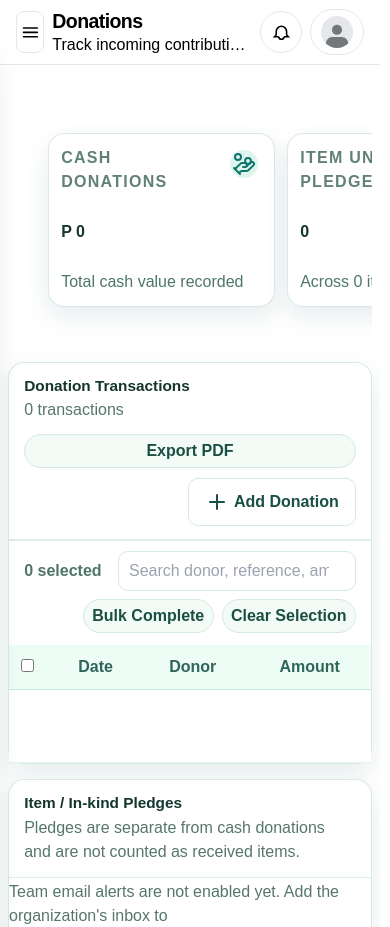
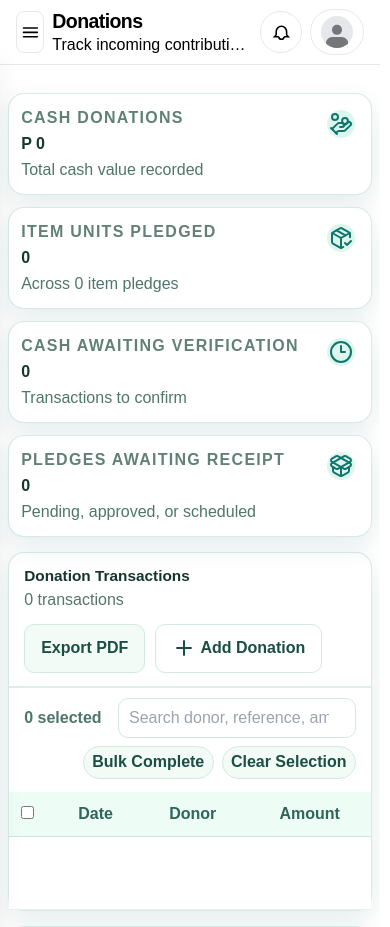
Before and after one commit to gerodsantos05/Web-based-community-management-system, a Django app: page /donations/ in a window 390 px wide. Shown: the top 927 px of the page. Run offline with Django 5.2, Linux system fonts and the light colour scheme; the visitor is signed in with stand-in values (Sample User, id 1); data comes from the database, SQL or seed files in the repository; data that the repository does not hold is empty; some libraries are stand-ins or nearby versions.

Commit message:
follow up polish on donation

```diff
--- a/webapp/template/html/admin_dashboard/donation_admin.html
+++ b/webapp/template/html/admin_dashboard/donation_admin.html
@@ -126,22 +126,31 @@
         }
 
         .don-management-actions {
-            justify-content: space-between;
-            align-items: flex-start;
+            justify-content: flex-start;
+            align-items: center;
             width: 100%;
         }
 
+        .don-table-head > .don-management-actions {
+            justify-content: flex-start;
+            align-items: center;
+            gap: 0.6rem;
+        }
+
         .don-export-actions {
-            flex-direction: column;
-            width: 100%;
+            flex-direction: row;
+            width: auto;
         }
 
         .don-export-actions .don-chip-btn {
-            width: 100%;
+            width: auto;
+            border-radius: 10px;
+            padding: 0.7rem 1rem;
+            font-size: 0.82rem;
         }
 
         .don-management-actions > #don-open-form {
-            margin-left: auto;
+            margin-left: 0;
         }
     }
 
@@ -178,6 +187,18 @@
             overflow-x: auto;
             overflow-y: hidden;
             padding: 2.5rem;
+        }
+    }
+
+    @media (max-width: 767px) {
+        .don-summary {
+            grid-template-columns: minmax(0, 1fr);
+            min-width: 0;
+        }
+
+        .don-summary-scroll {
+            overflow: visible;
+            padding: 0;
         }
     }
 
```
